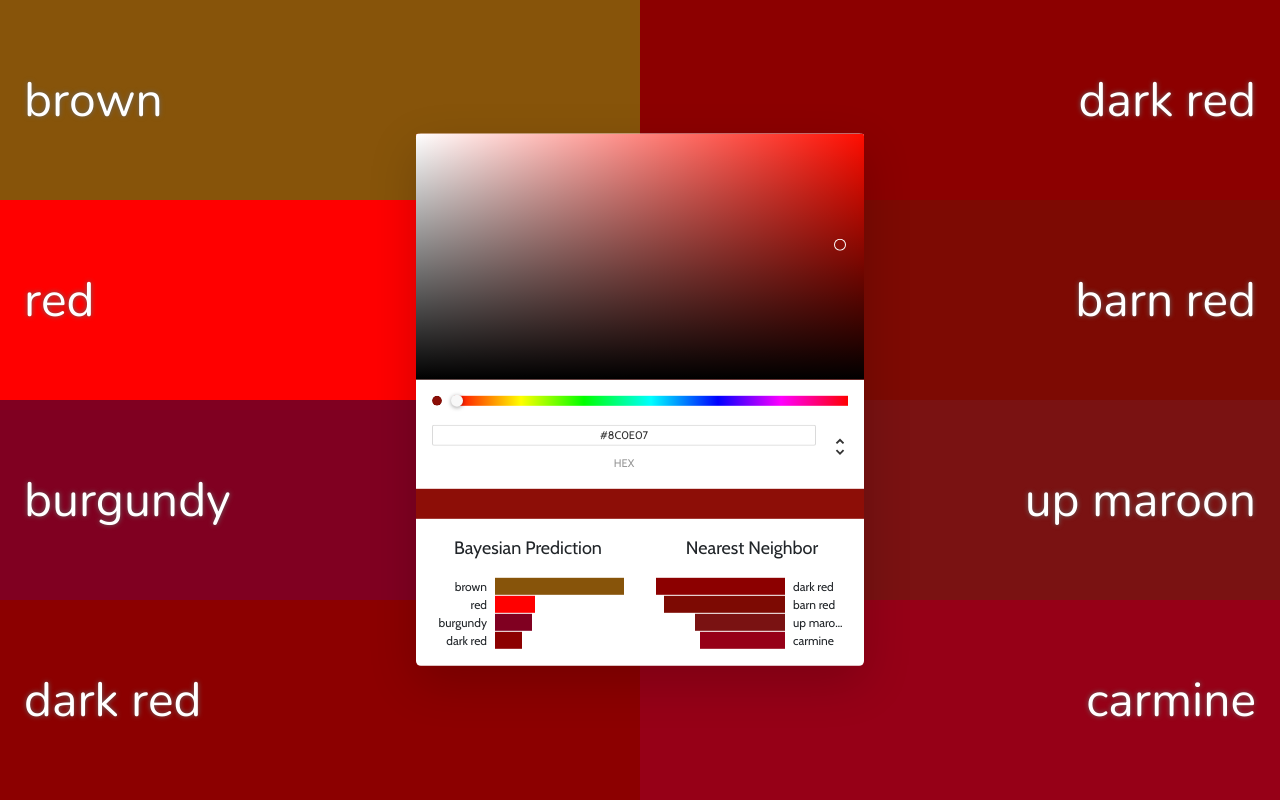
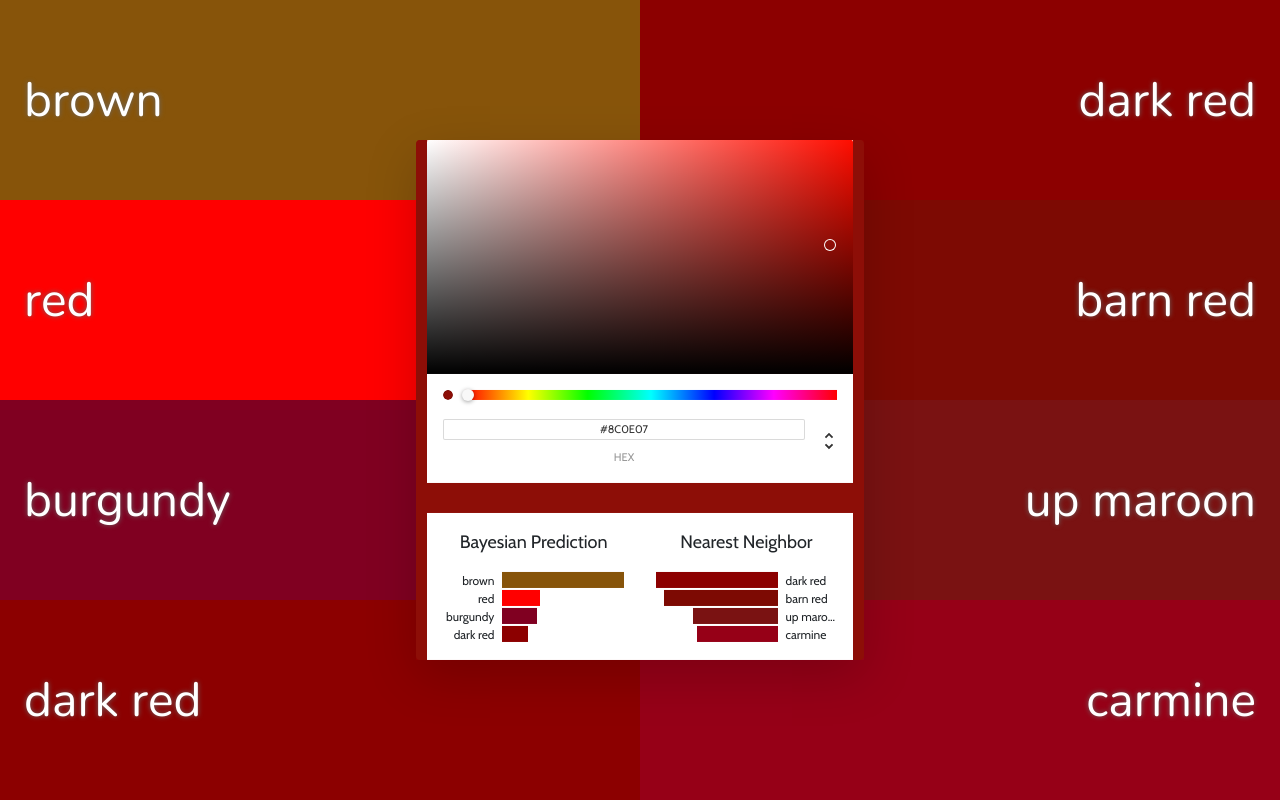
Before and after one commit to zbchen29/color-inference-app, a React (Create React App) app: page / in a window 1280 px wide. Built offline with nearby package versions, Linux system fonts and the light colour scheme; the HTML template or start-up script is replaced by a standard one.

Commit message:
Added color beams for comparison; addressed list errors

```diff
--- a/src/home/BarPlot.js
+++ b/src/home/BarPlot.js
@@ -20,14 +20,14 @@ class BarPlot extends Component {
         let values = this.props.values;
         let maxValue = Math.max(...values);
 
-        rows.push(<div className="text-center txt-md font-cabin pb-3">{this.props.children}</div>);
+        rows.push(<div key="title" className="text-center txt-md font-cabin pb-3">{this.props.children}</div>);
         if (this.props.side === "left") {
             for (let i=0; i<colors.length; i++) {
                 let height = "90%";
                 let width = (values[i]/maxValue*100) + "%";
                 let backgroundColor = "rgb(" + colorData[colors[i]]["mean"][0] + "," + colorData[colors[i]]["mean"][1] + "," + colorData[colors[i]]["mean"][2] + ")";
                 rows.push(
-                    <div className="row">
+                    <div key={"row" + i} className="row">
                         <div className="col-4 txt-ty text-right font-cabin overflow-hidden text-truncate pr-1">{colors[i]}</div>
                         <div className="col pl-1"><div style={{height:height, width:width, backgroundColor:backgroundColor}}></div></div>
                     </div>
@@ -40,7 +40,7 @@ class BarPlot extends Component {
                 let width = (values[i]/maxValue*100) + "%";
                 let backgroundColor = "rgb(" + colorData[colors[i]]["mean"][0] + "," + colorData[colors[i]]["mean"][1] + "," + colorData[colors[i]]["mean"][2] + ")";
                 rows.push(
-                    <div className="row">
+                    <div key={"row" + i} className="row">
                         <div className="col pr-1"><div className="ml-auto" style={{height:height, width:width, backgroundColor:backgroundColor}}></div></div>
                         <div className="col-4 txt-ty text-left font-cabin overflow-hidden text-truncate pl-1">{colors[i]}</div>
                     </div>
--- a/src/home/Home.js
+++ b/src/home/Home.js
@@ -36,7 +36,6 @@ class Home extends Component {
     }
 
     handleChange(color, event) {
-        console.log("HI");
         this.setState({color: color});
         this.setState({inferred: this.infer(color.rgb,4)});
         this.setState({nearest: this.nearest(color.rgb,4)});
--- a/src/home/InferBackground.js
+++ b/src/home/InferBackground.js
@@ -18,9 +18,9 @@ class InferBackground extends Component {
 
         for (let i=0; i<this.props.inferred.length; i++) {
             let inferredColor = "rgb(" + colorData[this.props.inferred[i][0]]["mean"][0] + "," +  colorData[this.props.inferred[i][0]]["mean"][1] + "," +  colorData[this.props.inferred[i][0]]["mean"][2] + ")";
-            sections.push(<div className="col-6 txt-hg font-nunito text-white background-section text-left pl-4" style={{backgroundColor:inferredColor}}>{this.props.inferred[i][0]}</div>);
+            sections.push(<div key={"inferred-" + i} className="col-6 txt-hg font-nunito text-white background-section text-left pl-4" style={{backgroundColor:inferredColor}}>{this.props.inferred[i][0]}</div>);
             let nearestColor = "rgb(" + colorData[this.props.nearest[i][0]]["mean"][0] + "," +  colorData[this.props.nearest[i][0]]["mean"][1] + "," +  colorData[this.props.nearest[i][0]]["mean"][2] + ")";
-            sections.push(<div className="col-6 txt-hg font-nunito text-white background-section text-right pr-4" style={{backgroundColor:nearestColor}}>{this.props.nearest[i][0]}</div>);
+            sections.push(<div key={"nearest-" + i} className="col-6 txt-hg font-nunito text-white background-section text-right pr-4" style={{backgroundColor:nearestColor}}>{this.props.nearest[i][0]}</div>);
         }
 
         return sections;
--- a/src/home/InferBox.css
+++ b/src/home/InferBox.css
@@ -1,6 +1,10 @@
 .infer-box {
+    background-color: white;
+    width: 95%;
+}
+
+.infer-container {
     position: absolute;
-    background-color: white;
     width: 35vw;
     left: 50%;
     top: 50%;
@@ -13,6 +17,10 @@
     height: 30px;
 }
 
+.color-beam {
+    width: 2.5%;
+}
+
 .force-sans{
     font-family: "Cabin", sans-serif !important;
 }
--- a/src/home/InferBox.js
+++ b/src/home/InferBox.js
@@ -7,14 +7,18 @@ import BarPlot from './BarPlot';
 class InferBox extends Component {
     render() {
         return (
-            <div className="infer-box rounded-lg shadow-lg">
-                <ChromePicker className="w-100 force-sans shadow-none" disableAlpha={true} onChange={this.props.onChange} color={this.props.color}/>
-                <div className="color-band" style={{backgroundColor:"hsl(" + this.props.color.h + "," + this.props.color.s*100 + "%," + this.props.color.l*100 + "%)"}}></div>
+            <div className="d-flex flex-row infer-container shadow-lg bg-transparent overflow-hidden">
+                <div className="color-beam rounded-left" style={{backgroundColor:"hsl(" + this.props.color.h + "," + this.props.color.s*100 + "%," + this.props.color.l*100 + "%)"}}></div>
+                <div className="infer-box">
+                    <ChromePicker className="w-100 force-sans shadow-none" disableAlpha={true} onChange={this.props.onChange} color={this.props.color}/>
+                    <div className="color-band" style={{backgroundColor:"hsl(" + this.props.color.h + "," + this.props.color.s*100 + "%," + this.props.color.l*100 + "%)"}}></div>
 
-                <div className="d-flex flex-row">
-                    <BarPlot side="left" names={this.props.inferred.map(x => x[0])} values={this.props.inferred.map(x => x[1])}>Bayesian Prediction</BarPlot>
-                    <BarPlot side="right" names={this.props.nearest.map(x => x[0])} values={this.props.nearest.map(x => 1/(x[1]+1))}>Nearest Neighbor</BarPlot>
+                    <div className="d-flex flex-row">
+                        <BarPlot side="left" names={this.props.inferred.map(x => x[0])} values={this.props.inferred.map(x => x[1])}>Bayesian Prediction</BarPlot>
+                        <BarPlot side="right" names={this.props.nearest.map(x => x[0])} values={this.props.nearest.map(x => 1/(x[1]+1))}>Nearest Neighbor</BarPlot>
+                    </div>
                 </div>
+                <div className="color-beam rounded-right" style={{backgroundColor:"hsl(" + this.props.color.h + "," + this.props.color.s*100 + "%," + this.props.color.l*100 + "%)"}}></div>
             </div>
         )
     }
```
